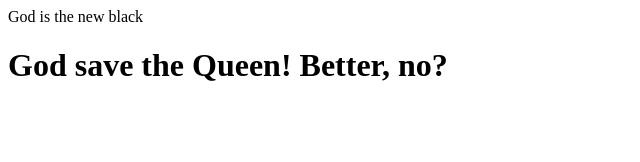
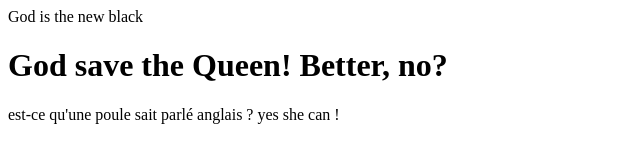
Before and after one commit to Alban-Jamon/ProjetGit-Binome, a plain HTML site: page index.html in a window 1280 px wide. Shown: the whole page, without its empty margins (0-640 px from the left). Drawn offline with Linux system fonts and the light colour scheme.

Commit message:
modification index.html

```diff
--- a/index.html
+++ b/index.html
@@ -9,5 +9,6 @@
 <body>
     <div>God is the new black</div>
     <h1>God save the Queen! Better, no? </h1>
+    <p>est-ce qu'une poule sait parlé anglais ? yes she can !</p>
 </body>
 </html>
```
